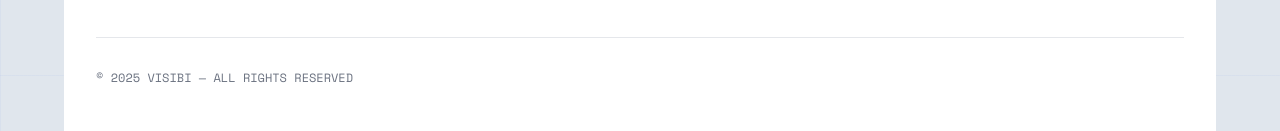
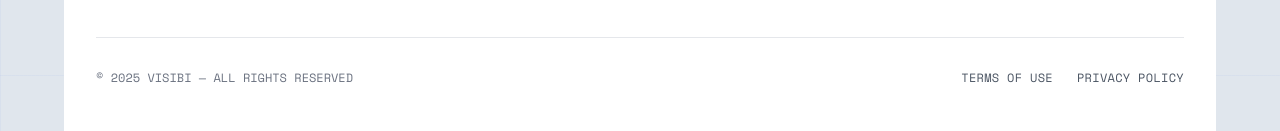
Before and after one commit to artrume-dev/govsb, a React (Vite) app in the folder frontend/: page /ai-agents in a window 1280 px wide. Shown: the part 8973-9104 px from the top of the page. Built offline with nearby package versions, Linux system fonts and the light colour scheme.

Commit message:
Add Terms of Use and Privacy Policy links to all page footers

```diff
--- a/frontend/src/pages/AIAgentsPage.jsx
+++ b/frontend/src/pages/AIAgentsPage.jsx
@@ -619,6 +619,14 @@ export default function AIAgentsPage() {
         </div>
         <div className="mt-12 pt-8 border-t border-gray-200 flex flex-col md:flex-row justify-between items-center gap-4">
           <p className="font-space-mono text-xs text-gray-500">© 2025 VISIBI — ALL RIGHTS RESERVED</p>
+          <div className="flex gap-6">
+            <Link to="/terms-of-use" className="font-space-mono text-xs text-gray-600 hover:text-blue-700 uppercase tracking-wide">
+              Terms of Use
+            </Link>
+            <Link to="/privacy-policy" className="font-space-mono text-xs text-gray-600 hover:text-blue-700 uppercase tracking-wide">
+              Privacy Policy
+            </Link>
+          </div>
         </div>
       </footer>
     </div>
--- a/frontend/src/pages/GEOPage.jsx
+++ b/frontend/src/pages/GEOPage.jsx
@@ -535,6 +535,14 @@ export default function GEOPage() {
         </div>
         <div className="mt-12 pt-8 border-t border-gray-200 flex flex-col md:flex-row justify-between items-center gap-4">
           <p className="font-space-mono text-xs text-gray-500">© 2025 VISIBI — ALL RIGHTS RESERVED</p>
+          <div className="flex gap-6">
+            <Link to="/terms-of-use" className="font-space-mono text-xs text-gray-600 hover:text-blue-700 uppercase tracking-wide">
+              Terms of Use
+            </Link>
+            <Link to="/privacy-policy" className="font-space-mono text-xs text-gray-600 hover:text-blue-700 uppercase tracking-wide">
+              Privacy Policy
+            </Link>
+          </div>
         </div>
       </footer>
     </div>
--- a/frontend/src/pages/InsightsPage.jsx
+++ b/frontend/src/pages/InsightsPage.jsx
@@ -244,6 +244,14 @@ export default function InsightsPage() {
         </div>
         <div className="mt-12 pt-8 border-t border-gray-200 flex flex-col md:flex-row justify-between items-center gap-4">
           <p className="font-space-mono text-xs text-gray-500">© 2025 VISIBI — ALL RIGHTS RESERVED</p>
+          <div className="flex gap-6">
+            <Link to="/terms-of-use" className="font-space-mono text-xs text-gray-600 hover:text-blue-700 uppercase tracking-wide">
+              Terms of Use
+            </Link>
+            <Link to="/privacy-policy" className="font-space-mono text-xs text-gray-600 hover:text-blue-700 uppercase tracking-wide">
+              Privacy Policy
+            </Link>
+          </div>
         </div>
       </footer>
     </div>
--- a/frontend/src/pages/SEOPage.jsx
+++ b/frontend/src/pages/SEOPage.jsx
@@ -491,6 +491,14 @@ export default function SEOPage() {
         </div>
         <div className="mt-12 pt-8 border-t border-gray-200 flex flex-col md:flex-row justify-between items-center gap-4">
           <p className="font-space-mono text-xs text-gray-500">© 2025 VISIBI — ALL RIGHTS RESERVED</p>
+          <div className="flex gap-6">
+            <Link to="/terms-of-use" className="font-space-mono text-xs text-gray-600 hover:text-blue-700 uppercase tracking-wide">
+              Terms of Use
+            </Link>
+            <Link to="/privacy-policy" className="font-space-mono text-xs text-gray-600 hover:text-blue-700 uppercase tracking-wide">
+              Privacy Policy
+            </Link>
+          </div>
         </div>
       </footer>
     </div>
```
Also changed, not shown: 14 other files (tests, documents, lock files or other folders).
